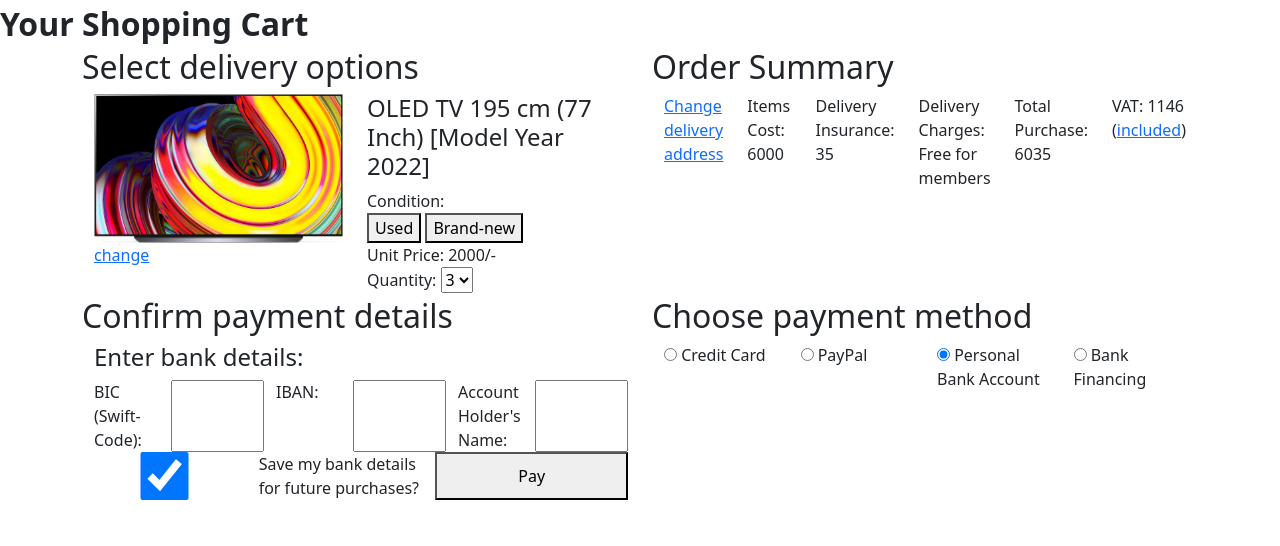
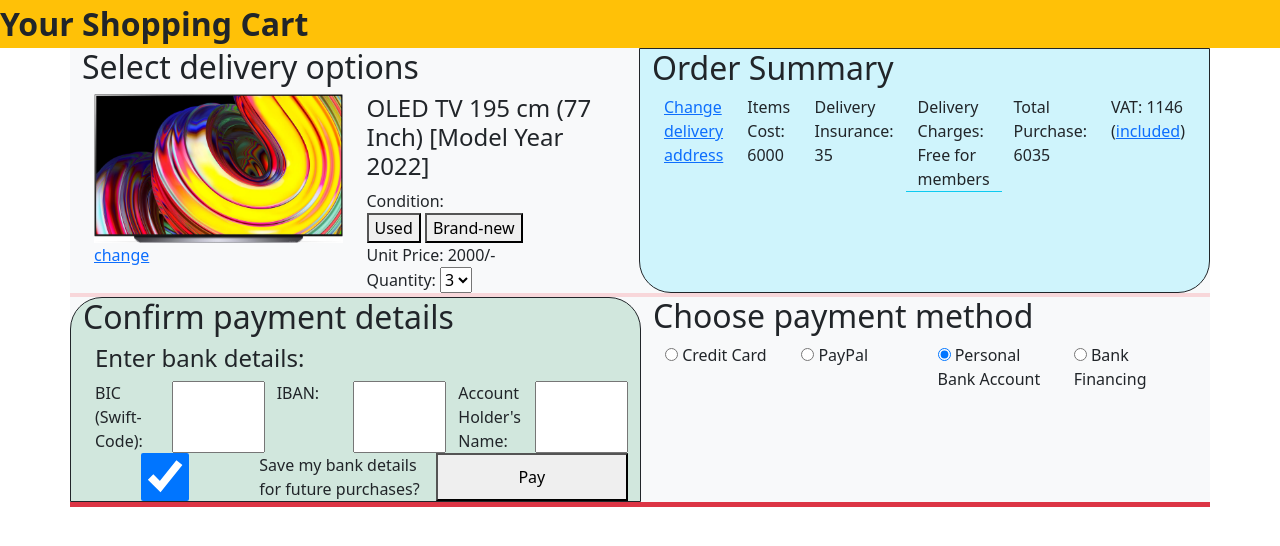
Before and after one commit to mbabarali/FA23-Bootstrap-Basics, a website: page Online-Payment-Portal/index.html in a window 1280 px wide. Drawn offline with nearby package versions, Linux system fonts and the light colour scheme.

Commit message:
Bootstrap Background and Borders
Introducing Bootstrap background color and border classes

```diff
--- a/Online-Payment-Portal/index.html
+++ b/Online-Payment-Portal/index.html
@@ -14,11 +14,11 @@
     <title>Online-Payment-Portal</title>
   </head>
   <body>
-    <header style="font-size: 2rem; font-weight: bold">
+    <header class="bg-warning" style="font-size: 2rem; font-weight: bold">
       <span>Your Shopping Cart</span>
     </header>
     <main>
-      <section class="container">
+      <section class="container bg-light">
         <article class="row">
           <div class="col">
             <h2>Select delivery options</h2>
@@ -58,7 +58,7 @@
               </div>
             </div>
           </div>
-          <div class="col">
+          <div class="col border border-dark rounded-bottom-5 bg-info-subtle">
             <h2>Order Summary</h2>
             <div class="container">
               <div class="row">
@@ -73,7 +73,7 @@
                   <span>Delivery Insurance:</span>
                   <span>35</span>
                 </div>
-                <div class="col">
+                <div class="col border-bottom border-info">
                   <span>Delivery Charges:</span>
                   <span>Free for members</span>
                 </div>
@@ -89,9 +89,9 @@
             </div>
           </div>
         </article>
-        <div class="row" style="height: 4px"></div>
-        <article class="row">
-          <div class="col">
+        <div class="row bg-danger-subtle" style="height: 4px"></div>
+        <article class="row border-bottom border-danger">
+          <div class="col border border-dark rounded-top-5 bg-success-subtle">
             <h2>Confirm payment details</h2>
             <div class="container">
               <h4>Enter bank details:</h4>
@@ -163,7 +163,7 @@
             </div>
           </div>
         </article>
-        <div class="row" style="height: 4px"></div>
+        <div class="row bg-danger" style="height: 4px"></div>
       </section>
     </main>
   </body>
```
